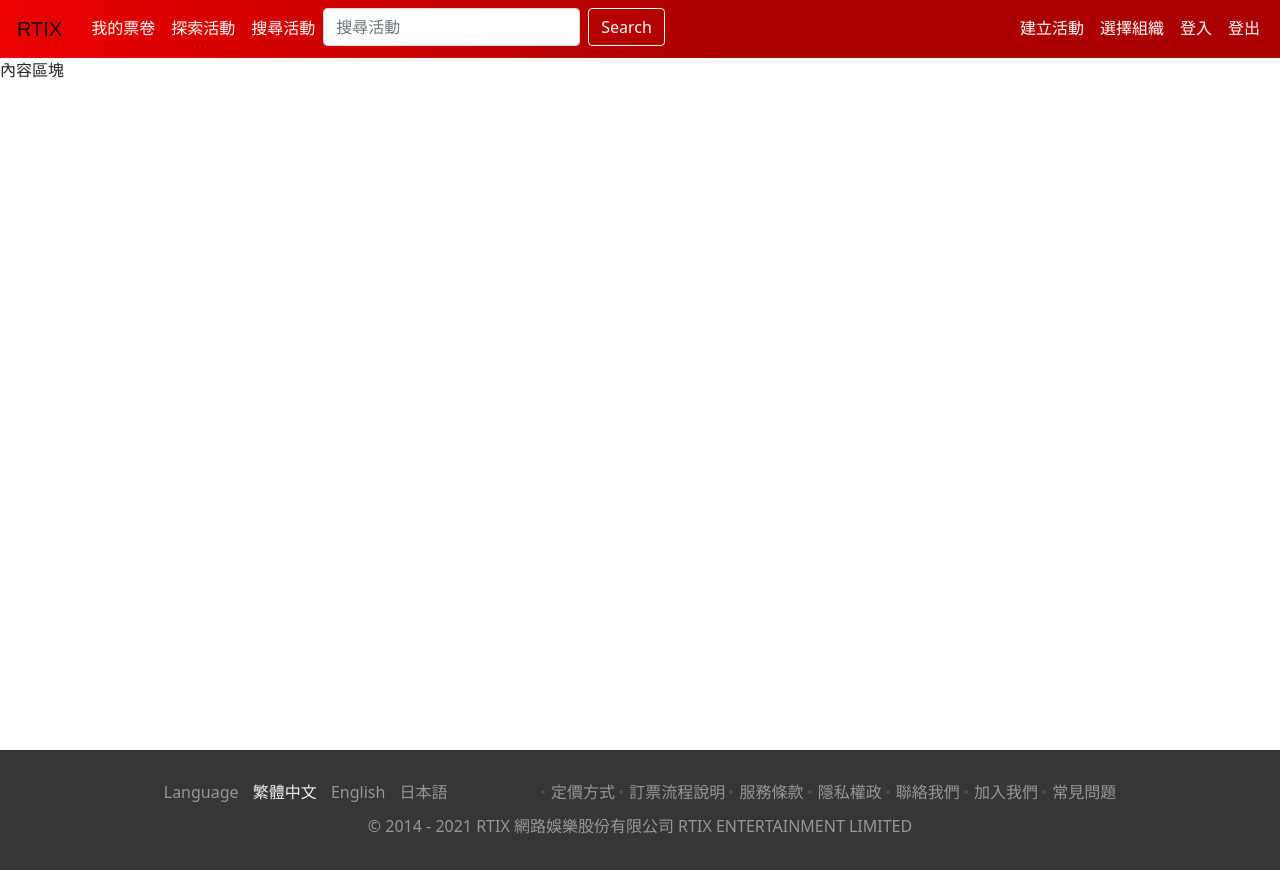
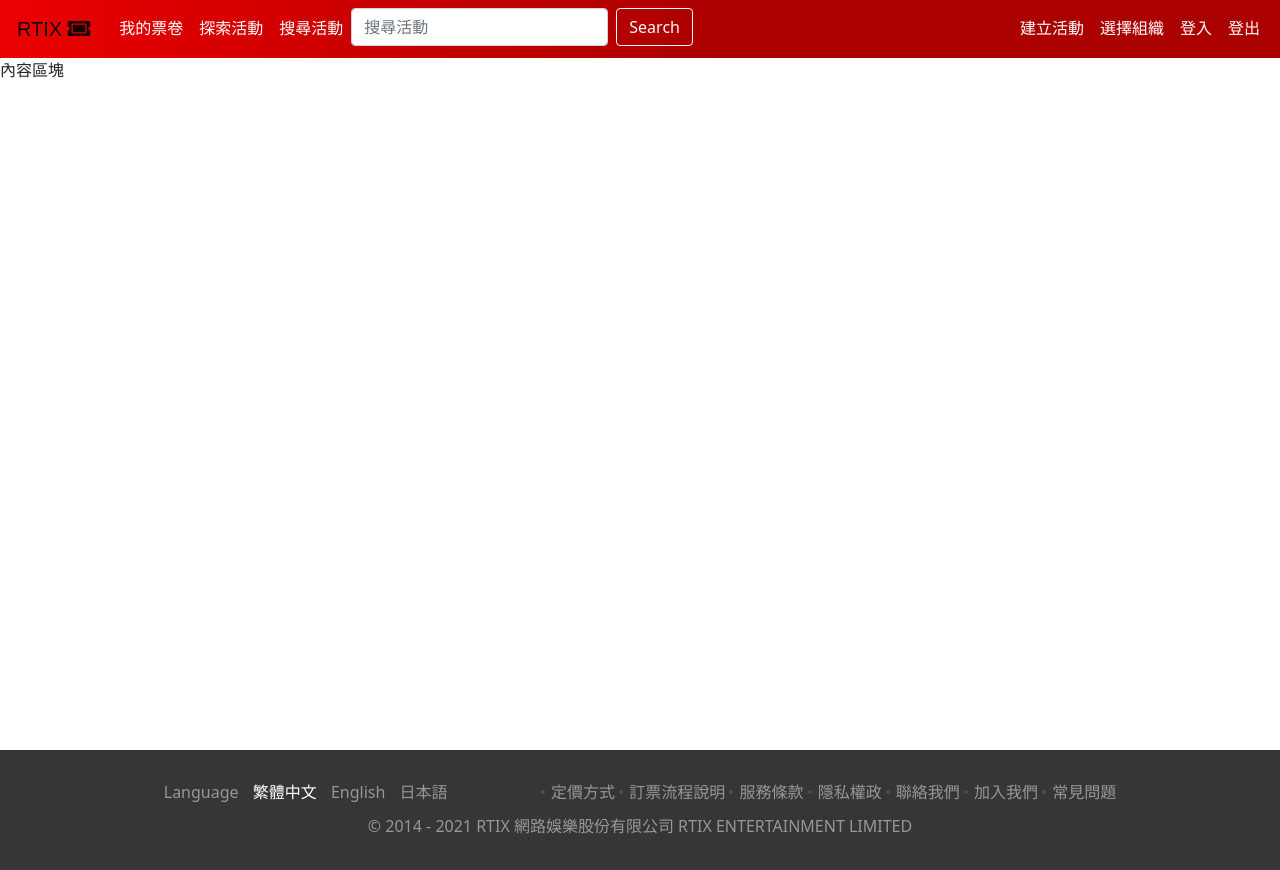
Before and after one commit to hogaga/hogaga.github.io, a plain HTML site: page index.html in a window 1280 px wide. Drawn offline with nearby package versions, Linux system fonts and the light colour scheme; a web font is replaced by a local one.

Commit message:
改logo,圖案用fontawesome

```diff
--- a/index.html
+++ b/index.html
@@ -10,12 +10,11 @@
   <link rel="stylesheet">
   <!-- 字體 -->
   <link rel="stylesheet" href="https://use.typekit.net/fva3xtl.css">
+  <!-- icon -->
+  <link rel="stylesheet" href="https://cdnjs.cloudflare.com/ajax/libs/font-awesome/5.15.3/css/all.min.css" integrity="sha512-iBBXm8fW90+nuLcSKlbmrPcLa0OT92xO1BIsZ+ywDWZCvqsWgccV3gFoRBv0z+8dLJgyAHIhR35VZc2oM/gI1w==" crossorigin="anonymous" />
 
   <link rel="stylesheet" href="style.css">
-  <style>
 
-
-  </style>
 </head>
 
 
@@ -32,7 +31,7 @@
       <header class='header'>
         <nav class="navbar navbar-expand-lg navbar-light bg-danger">
           <div class="container-fluid">
-            <a class="navbar-brand logo" href="#">RTIX</a>
+            <a class="navbar-brand logo" href="#">RTIX <i class="fas fa-ticket-alt"></i></a>
             <button class="navbar-toggler" type="button" data-bs-toggle="collapse" data-bs-target="#navbarSupportedContent" aria-controls="navbarSupportedContent" aria-expanded="false" aria-label="Toggle navigation">
               <span class="navbar-toggler-icon"></span>
             </button>
@@ -99,7 +98,7 @@
     <div class="container">
       <div class="language">
         <p>Language</p>
-        <a href="" style="color: rgb(240, 240, 240);">繁體中文</a>
+        <a href="" style="color: white;">繁體中文</a>
         <a href="">English</a>
         <a href="">日本語</a>
       </div>
```
